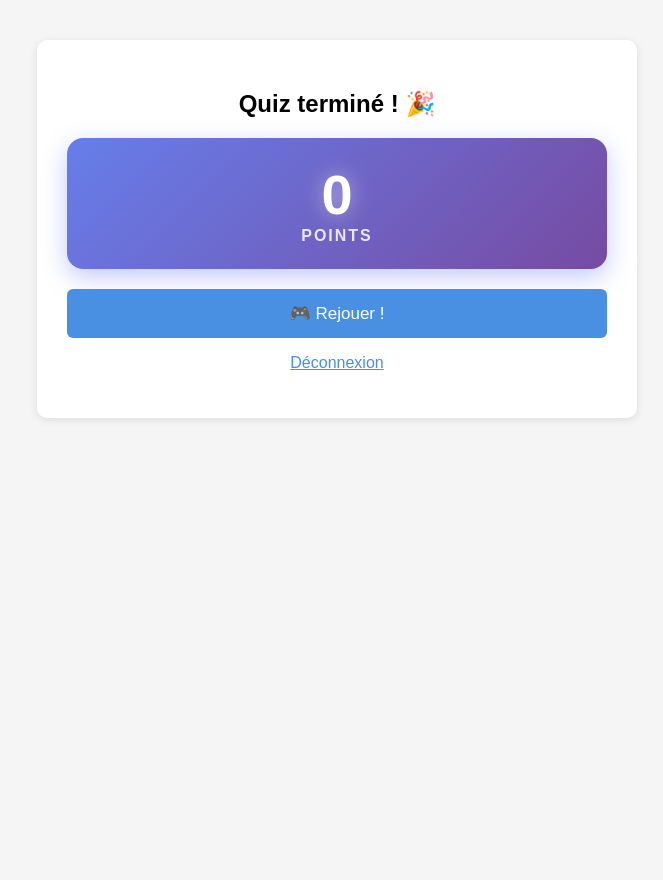
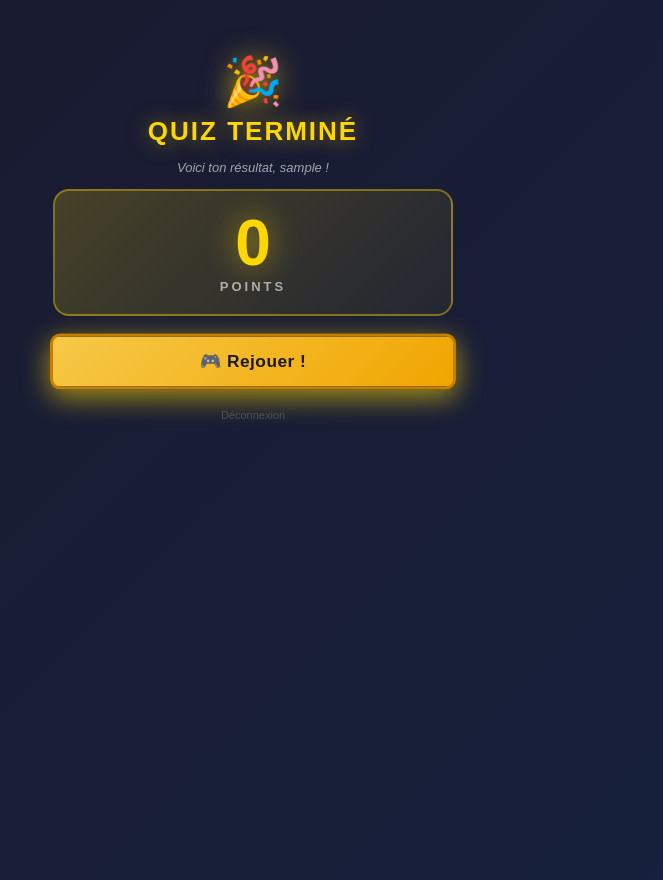
Before and after one commit to bgaland24/orthoquizz, a Flask app: page /quiz/result in a window 1280 px wide. Shown: the whole page, without its empty margins (303-966 px from the left). Before the commit the page ends 420 px from the top, so only its background shows below. Run offline with Flask 3, Linux system fonts and the light colour scheme; the visitor is signed in with stand-in values (Sample User, id 1); data that the repository does not hold is empty.

Commit message:
Update README and templates: enhance features list, improve quiz result layout, and add styling

```diff
--- a/routes.py
+++ b/routes.py
@@ -183,7 +183,9 @@ def register_routes(app):
     @app.route('/admin/logout')
     def admin_logout():
         session.pop('is_admin', None)
-        return redirect(url_for('admin_login'))
+        flash('Tu es déconnecté.', 'success')
+        return redirect(url_for('login'))
+
 
     # -----------------------------------------------------------------------
     # Quiz
@@ -229,11 +231,18 @@ def register_routes(app):
         from models import Phrase
         from services import get_type_info, POKEMON_NOMS
 
+        import time
         idx        = quiz['current_index']
         phrase     = Phrase.query.get(quiz['phrase_ids'][idx])
         type_info  = get_type_info(phrase.difficulte)
         pokemon_id = type_info['pokemon_ids'][phrase.id % len(type_info['pokemon_ids'])]
         pokemon_nom = POKEMON_NOMS.get(pokemon_id, 'Mystérieux')
+
+        # Enregistre l'heure de début uniquement au premier affichage de cette question
+        if quiz.get('current_phrase_id') != phrase.id:
+            quiz['current_phrase_id'] = phrase.id
+            quiz['question_start']    = time.time()
+            session['quiz']           = quiz
 
         response = render_template('quiz_question.html',
                                form=CsrfForm(),
@@ -276,11 +285,15 @@ def register_routes(app):
         if submitted_phrase_id != phrase.id:
             return redirect(url_for('quiz_question'))
 
+        import time
         try:
             position_cliquee = int(request.form.get('position_cliquee', -1))
-            temps_restant    = max(0, int(request.form.get('temps_restant', 0)))
         except ValueError:
-            position_cliquee, temps_restant = -1, 0
+            position_cliquee = -1
+
+        # Temps restant calculé côté serveur — immunise contre la triche via retour arrière
+        elapsed       = time.time() - quiz.get('question_start', time.time())
+        temps_restant = max(0, int(phrase.temps_limite - elapsed))
 
         quiz['total_score']   += calculer_points(
             phrase,
--- a/templates/quiz_result.html
+++ b/templates/quiz_result.html
@@ -1,60 +1,113 @@
 {% extends "base.html" %}
+
+{% block body_attrs %} class="dark-page"{% endblock %}
+
+{% block extra_styles %}
+<style>
+    .score-box {
+        background: linear-gradient(135deg, rgba(255,215,0,0.2), rgba(255,215,0,0.05));
+        border: 2px solid rgba(255,215,0,0.4);
+        border-radius: 16px;
+        padding: 20px;
+        text-align: center;
+        margin: 14px 0;
+    }
+    .score-box .score-value {
+        font-size: 64px;
+        font-weight: 900;
+        color: #FFD700;
+        text-shadow: 0 0 30px rgba(255,215,0,0.6);
+        line-height: 1;
+    }
+    .score-box .score-label {
+        font-size: 13px;
+        color: rgba(255,255,255,0.6);
+        font-weight: bold;
+        letter-spacing: 3px;
+        margin-top: 4px;
+    }
+
+    .history-title {
+        color: rgba(255,255,255,0.5);
+        font-size: 10px;
+        text-transform: uppercase;
+        letter-spacing: 2px;
+        text-align: center;
+        margin-bottom: 8px;
+    }
+    .history-table {
+        width: 100%;
+        border-collapse: collapse;
+        margin-bottom: 16px;
+    }
+    .history-table th {
+        font-size: 10px;
+        text-transform: uppercase;
+        letter-spacing: 1px;
+        color: rgba(255,255,255,0.4);
+        padding: 6px 8px;
+        text-align: center;
+    }
+    .history-table td {
+        padding: 8px;
+        text-align: center;
+        font-size: 13px;
+        color: rgba(255,255,255,0.8);
+        border-bottom: 1px solid rgba(255,255,255,0.07);
+    }
+    .history-table tr.score-first td {
+        color: #FFD700;
+        font-weight: bold;
+    }
+
+    @keyframes pulse-start {
+        0%, 100% { box-shadow: 0 6px 20px rgba(255,215,0,0.4); transform: scale(1);    }
+        50%       { box-shadow: 0 8px 30px rgba(255,215,0,0.7); transform: scale(1.02); }
+    }
+    .action-btn { animation: pulse-start 1.8s ease-in-out infinite; }
+</style>
+{% endblock %}
+
 {% block content %}
 
-<div style="text-align:center;">
+<div class="home-title">
+    <span class="logo">🎉</span>
+    <h1>QUIZ TERMINÉ</h1>
+    <p class="tagline">Voici ton résultat, {{ current_user.login }} !</p>
+</div>
 
-    <h2>Quiz terminé ! 🎉</h2>
-
-    <div style="background: linear-gradient(135deg, #667eea, #764ba2);
-                border-radius: 16px; padding: 24px; margin: 20px 0;
-                box-shadow: 0 8px 25px rgba(102,126,234,0.4);">
-        <div style="font-size: 56px; font-weight: 900; color: white;
-                    text-shadow: 0 0 20px rgba(255,255,255,0.5);">
-            {{ score_final }}
-        </div>
-        <div style="font-size: 16px; color: rgba(255,255,255,0.85);
-                    font-weight: bold; letter-spacing: 2px;">
-            POINTS
-        </div>
+<div class="score-box">
+    <div class="score-value">{{ score_final }}</div>
+    <div class="score-label">POINTS</div>
 </div>
 
 {% if last_scores | length > 1 %}
-    <h3>Tes derniers scores</h3>
-    <table style="width:100%; border-collapse:collapse; margin: 12px 0;">
+<p class="history-title">Tes derniers scores</p>
+<table class="history-table">
     <thead>
-            <tr style="background:#f0f0f0;">
-                <th style="padding:8px; text-align:center;"></th>
-                <th style="padding:8px; text-align:center;">Score</th>
-                <th style="padding:8px; text-align:center;">Date</th>
+        <tr>
+            <th></th>
+            <th>Score</th>
+            <th>Date</th>
         </tr>
     </thead>
     <tbody>
     {% for score in last_scores %}
-            <tr class="{% if loop.first %}score-first{% endif %}" style="border-bottom: 1px solid #eee;">
-                <td style="padding:8px; text-align:center;">
-                    {% if loop.first %}🏆{% else %}{{ loop.index }}{% endif %}
-                </td>
-                <td style="padding:8px; text-align:center;">{{ score.valeur }} pts</td>
-                <td style="padding:8px; text-align:center; font-size:13px; color:#666;">
-                    {{ score.date.strftime('%d/%m/%Y') }}
-                </td>
+        <tr class="{% if loop.first %}score-first{% endif %}">
+            <td>{% if loop.first %}🏆{% else %}{{ loop.index }}{% endif %}</td>
+            <td>{{ score.valeur }} pts</td>
+            <td>{{ score.date.strftime('%d/%m/%Y') }}</td>
         </tr>
     {% endfor %}
     </tbody>
 </table>
 {% endif %}
 
-    <form method="POST" action="{{ url_for('quiz_start') }}" style="margin-top:20px;">
+<form method="POST" action="{{ url_for('quiz_start') }}">
     {{ form.hidden_tag() }}
-        <button type="submit" style="font-size:17px; padding:14px;">
-            🎮 Rejouer !
-        </button>
+    <button type="submit" class="action-btn">🎮 Rejouer !</button>
 </form>
 
-    <p style="margin-top:16px;">
-        <a href="{{ url_for('logout') }}">Déconnexion</a>
-    </p>
-
-</div>
+<a href="{{ url_for('logout') }}" class="admin-link">Déconnexion</a>
 
 {% endblock %}
```
Also changed, not shown: data/phrases.csv (+26 -1 lines), README.md. Lines whose indentation alone changed are shown as unchanged.
